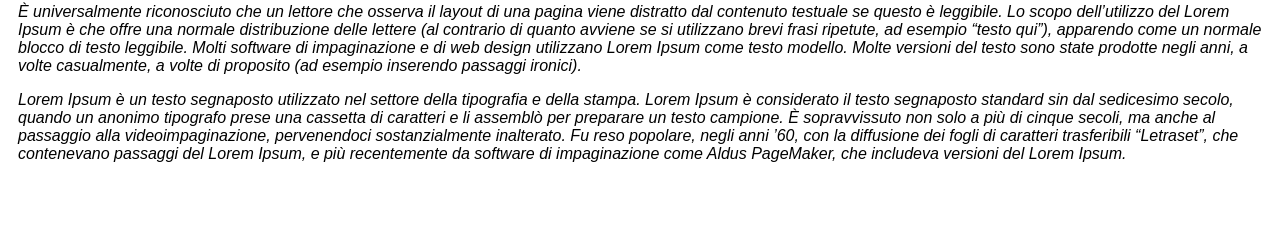
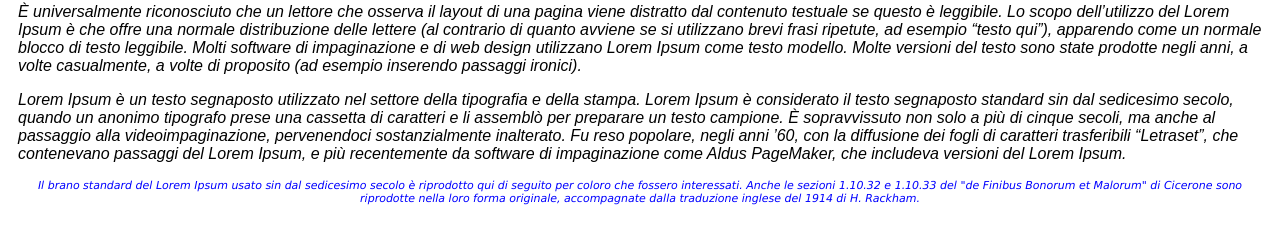
Before and after one commit to Julik95/TestGitW3G, a plain HTML site: page index.html in a window 1280 px wide. Shown: the part 95-338 px from the top of the page. Drawn offline with Linux system fonts and the light colour scheme.

Commit message:
Aggiorno dal branch test_git, aggiunto un paragrafo custom

```diff
--- a/index.html
+++ b/index.html
@@ -15,5 +15,11 @@
 		</p>
 	</div>
 
+	<div id="center">
+		<p class="special">
+			Il brano standard del Lorem Ipsum usato sin dal sedicesimo secolo è riprodotto qui di seguito per coloro che fossero interessati. Anche le sezioni 1.10.32 e 1.10.33 del "de Finibus Bonorum et Malorum" di Cicerone sono riprodotte nella loro forma originale, accompagnate dalla traduzione inglese del 1914 di H. Rackham.
+		</p>
+	</div>
+
 </body>
 </html>
--- a/style.css
+++ b/style.css
@@ -12,3 +12,11 @@ p{
 	size: 12px;
 	font-style: italic;
 }
+#center{
+	text-align: center;
+}
+.special{
+	font-family: Verdana;
+	font-size: 11px;
+	color: blue;
+}
```
